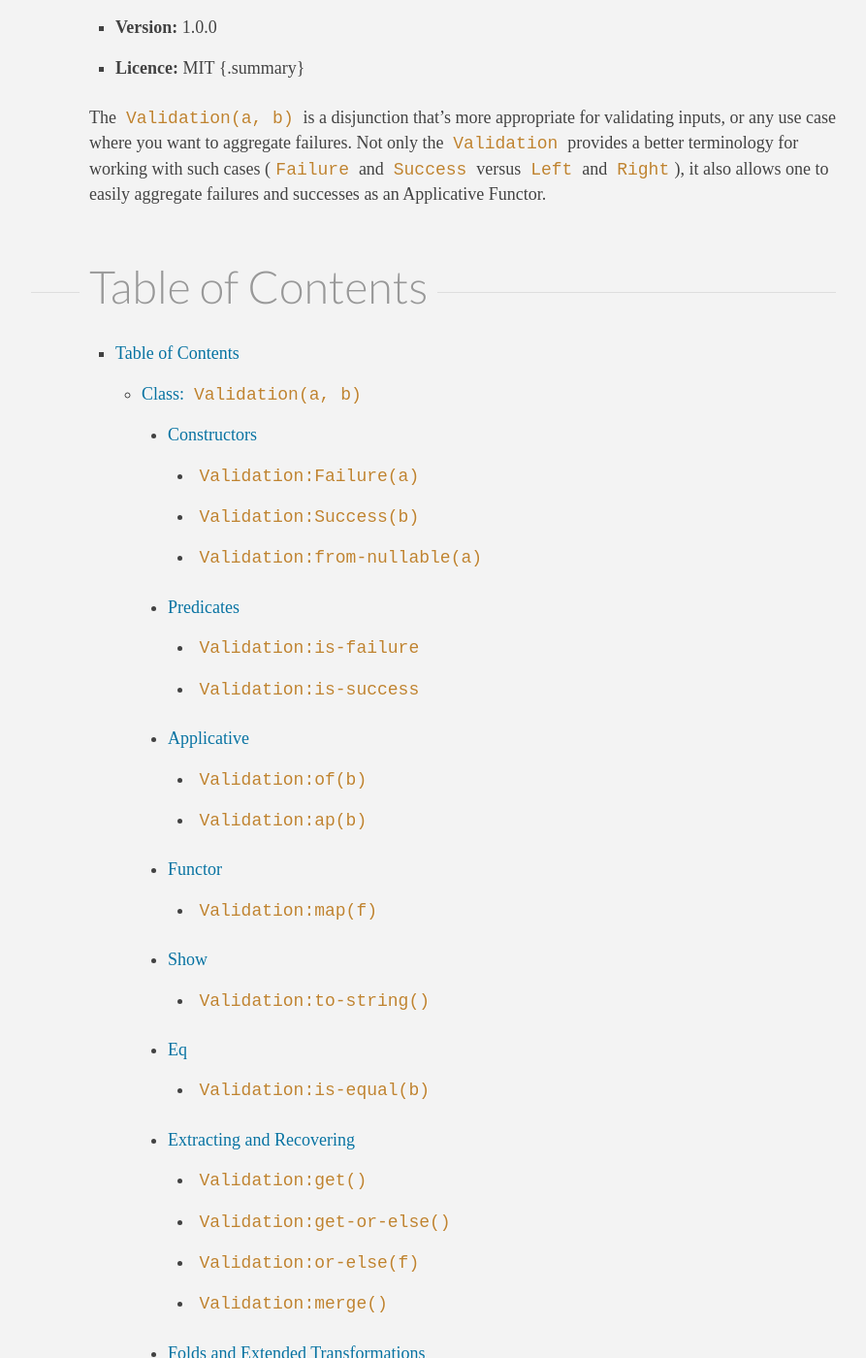
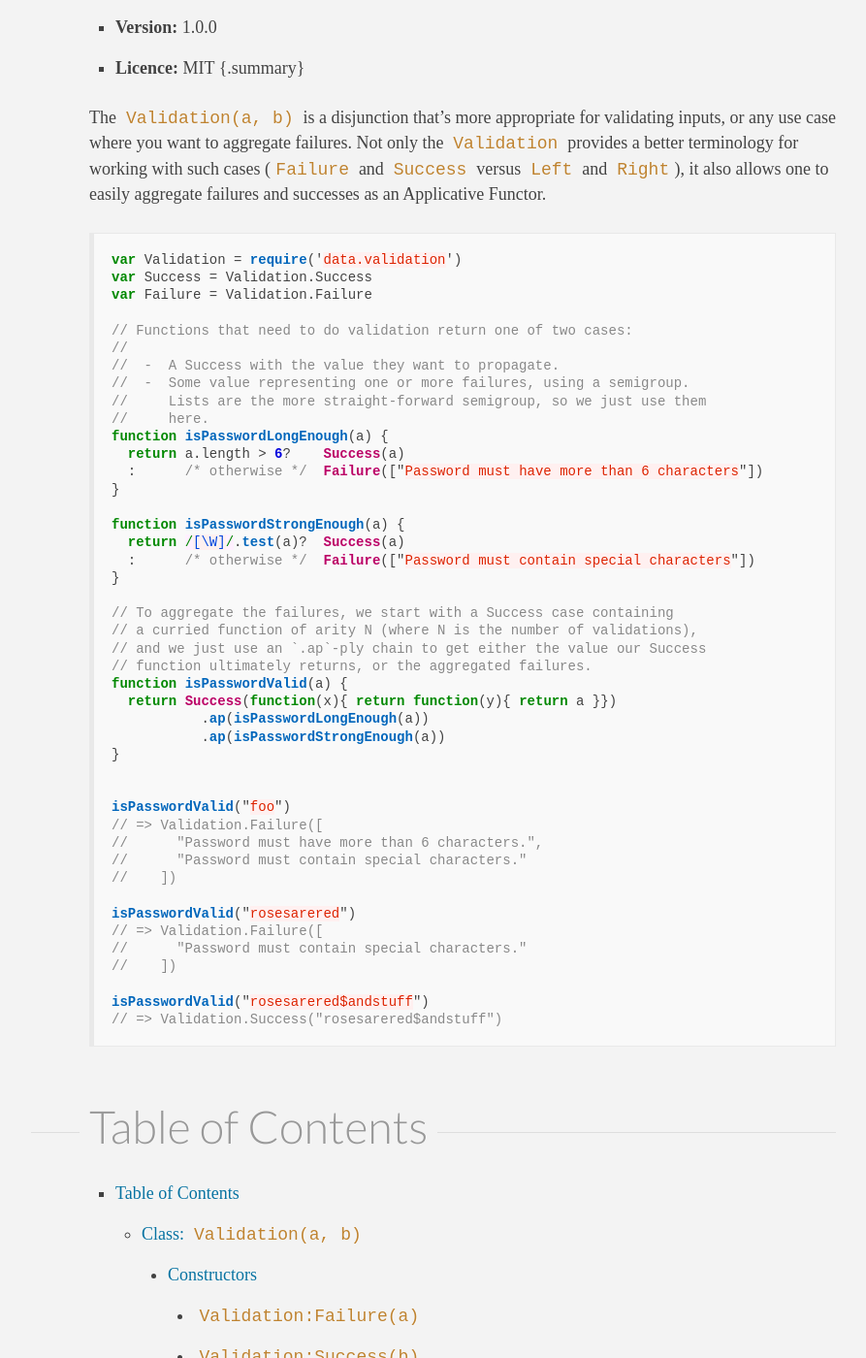
Before and after one commit to folktale/folktale.github.io, a Jekyll site: the page built from documentation/api/data/validation.md, in a window 1280 px wide and 1400 px high, scrolled down 487 px. Shown: the whole window at 97% size, without its empty margins (163-1056 px from the left). Built offline with Jekyll 4.4.1, drawn with Linux system fonts in a browser that asks for light colours; some web fonts are replaced; some of the changed text lies outside the part shown.

Commit message:
Better examples.

```diff
--- a/documentation/api/data/validation.md
+++ b/documentation/api/data/validation.md
@@ -7,7 +7,7 @@ Use numbered headers: True
 
  -  **Restrictions:** ECMAScript 5
  -  **API Stability:** Stable
- -  **Module:** [data.either](https://npmjs.org/package/data.either)
+ -  **Module:** [data.validation](https://npmjs.org/package/data.validation)
  -  **Version:** 1.0.0
  -  **Licence:** MIT
 {.summary}
@@ -18,6 +18,53 @@ failures. Not only the `Validation` provides a better terminology for
 working with such cases (`Failure` and `Success` versus `Left` and
 `Right`), it also allows one to easily aggregate failures and
 successes as an Applicative Functor.
+
+{% highlight js %}
+var Validation = require('data.validation')
+var Success = Validation.Success
+var Failure = Validation.Failure
+
+// Functions that need to do validation return one of two cases:
+//
+//  -  A Success with the value they want to propagate.
+//  -  Some value representing one or more failures, using a semigroup.
+//     Lists are the more straight-forward semigroup, so we just use them
+//     here.
+function isPasswordLongEnough(a) {
+  return a.length > 6?    Success(a)
+  :      /* otherwise */  Failure(["Password must have more than 6 characters"])
+}
+
+function isPasswordStrongEnough(a) {
+  return /[\W]/.test(a)?  Success(a)
+  :      /* otherwise */  Failure(["Password must contain special characters"])
+}
+
+// To aggregate the failures, we start with a Success case containing
+// a curried function of arity N (where N is the number of validations),
+// and we just use an `.ap`-ply chain to get either the value our Success
+// function ultimately returns, or the aggregated failures.
+function isPasswordValid(a) {
+  return Success(function(x){ return function(y){ return a }})
+           .ap(isPasswordLongEnough(a))
+           .ap(isPasswordStrongEnough(a))
+}
+
+
+isPasswordValid("foo")
+// => Validation.Failure([
+//      "Password must have more than 6 characters.",
+//      "Password must contain special characters."
+//    ])
+
+isPasswordValid("rosesarered")
+// => Validation.Failure([
+//      "Password must contain special characters."
+//    ])
+
+isPasswordValid("rosesarered$andstuff")
+// => Validation.Success("rosesarered$andstuff")
+{% endhighlight %}
 
 
 # Table of Contents
@@ -45,13 +92,8 @@ Constructs a new `Validation(a, b)` structure holding a `Failure`-tagged value.
 {:lang=oblige}
 
 {% highlight js %}
-function read(path) {
-  return exists(path)?     Validation.Success(fread(path))
-  :      /* otherwise */   Validation.Failure("Non-existing file: " + path)
-}
-
-read("/foo.txt")            // => Success("foo's contents")
-read("/non/existent.txt)    // => Failure("Non-existing file: /non/existent.txt")
+Validation.Failure([1])           // => Failure([1])
+Validation.Failure([null])        // => Failure([null])
 {% endhighlight %}
 
 
```
Also changed, not shown: documentation/api/data/either.md (+32 -7 lines), documentation/api/data/maybe.md (+42 -7 lines).
